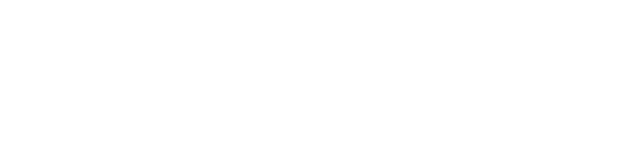
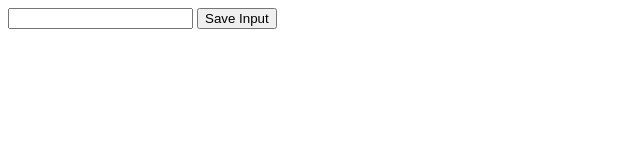
Before and after one commit to maxdevocht/LinkCatcher, a plain HTML site: page index.html in a window 1280 px wide. Shown: the whole page, without its empty margins (0-640 px from the left). Drawn offline with Linux system fonts and the light colour scheme.

Commit message:
Update html
Added input and button

```diff
--- a/index.html
+++ b/index.html
@@ -8,6 +8,8 @@
 </head>
 
 <body>
+    <input id="input-el" type="text">
+    <button id="input-btn">Save Input</button>
 
     <script src="script.js"></script>
 </body>
```
